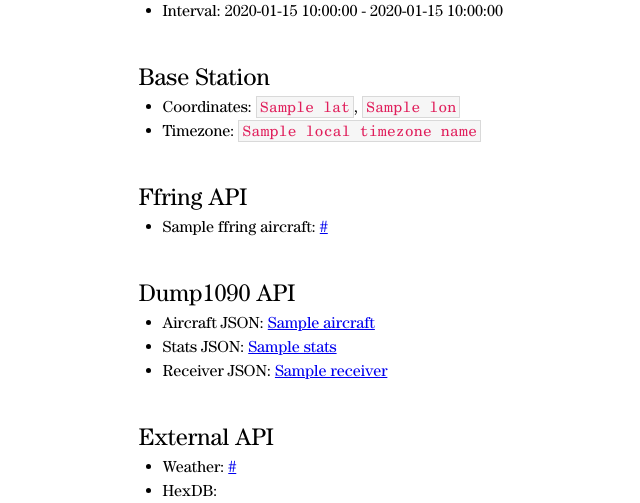
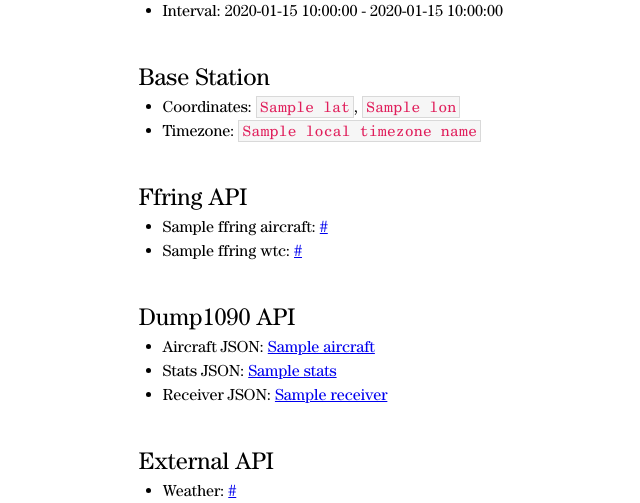
Before and after one commit to herereadthis/ffring, a Flask app: template templates/index.html in a window 1280 px wide. Shown: the part 999-1502 px from the top of the page, without its empty margins (29-669 px from the left). Run offline with Flask 2, Linux system fonts and the light colour scheme; the template is opened without the code that fills it: most values are stand-ins (such as "Sample title", 1, 10 or a date in 2020); grey boxes marked "Sample" are stand-in pictures.

Commit message:
wake vortex categories

```diff
--- a/app.py
+++ b/app.py
@@ -3,6 +3,7 @@ import adsb_tools.timezone
 import adsb_tools.receiver
 from adsb_tools.aircraft import Aircraft
 from adsb_tools.receiver import Receiver
+from adsb_tools.wake_vortex import WakeVortexCategories
 import adsb_tools.weather
 # from pprint import pprint
 from flask import Flask, render_template, session, request
@@ -30,6 +31,10 @@ stuff = {
         'ffring_aircraft': {
             'label': 'Ffring Aircraft',
             'url': 'aircraft'
+        },
+        'ffring_wtc': {
+            'label': 'Wake Vortex Categories',
+            'url': 'wtc'
         },
         'urls': {
             'aircraft': f'{base_adsb_url}/data/aircraft.json',
@@ -89,6 +94,7 @@ def get_index():
         'nearest_aircraft': session.get('nearest_aircraft')
     }
     params['system']['ffring_aircraft']['url'] = f"{request.url_root}aircraft"
+    params['system']['ffring_wtc']['url'] = f"{request.url_root}wtc"
 
     return render_template('index.html', **params)
 
@@ -106,14 +112,25 @@ def get_all_aircraft():
     return aircraft.aircraft_list
 
 
-# @app.route('/users/<username>')
-# def get_user(username):
-#     with open('static/users.json') as f:
-#         users = json.load(f)
-#         user = users.get(username)
-#         if user is None:
-#             return jsonify({'error': 'User not found'}), 404
-#         return jsonify(user)
+@app.route('/wtc', methods=['GET'])
+@return_json
+def get_wake_vortex_categories():
+    """
+    Returns JSON of a list of wake vortex categories.
+    """
+    wtc = WakeVortexCategories()
+    return wtc.categories
+
+
+@app.route('/wtc/<category>', methods=['GET'])
+@return_json
+def get_wake_vortex_category(category):
+    """
+    Returns JSON of a list of wake vortex categories.
+    """
+    wtc = WakeVortexCategories()
+    return wtc.get_category_dict(category)
+
 
 if __name__ == "__main__":
     app.run(host="0.0.0.0", port="8083", debug=True)
--- a/requirements.txt
+++ b/requirements.txt
@@ -1,3 +1,3 @@
 flask==2.2.3
 requests==2.28.2
-adsb_tools==0.1.32
+adsb_tools==0.1.34
--- a/templates/index.html
+++ b/templates/index.html
@@ -69,6 +69,9 @@
         <li class="list_item">{{ system['ffring_aircraft']['label'] }}:
             <a href="{{ system['ffring_aircraft']['url'] }}">{{ system['ffring_aircraft']['url'] }}</a>
         </li>
+        <li class="list_item">{{ system['ffring_wtc']['label'] }}:
+            <a href="{{ system['ffring_wtc']['url'] }}">{{ system['ffring_wtc']['url'] }}</a>
+        </li>
     </ul>
     <h2>Dump1090 API</h2>
     <ul>
```
